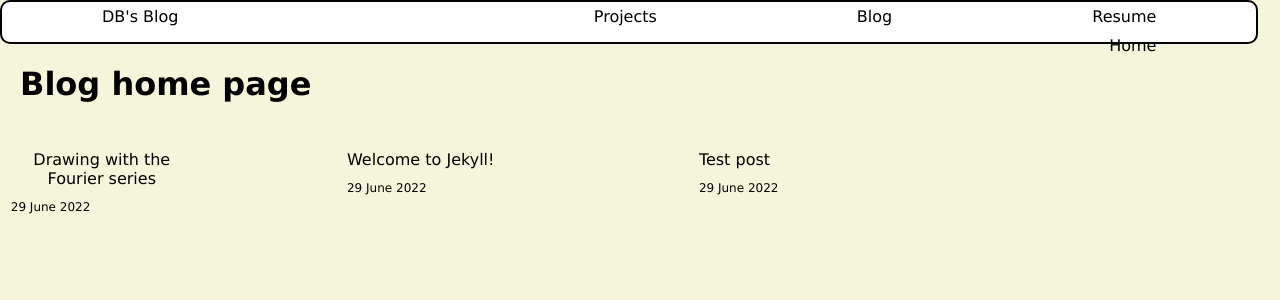
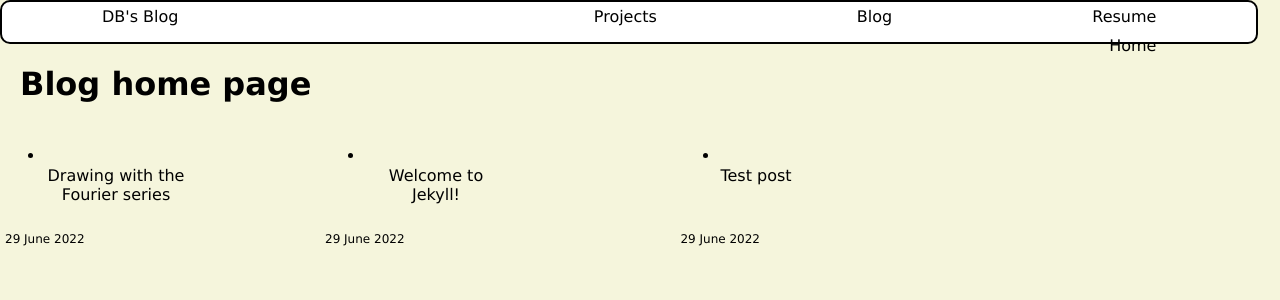
Before and after one commit to Dinhbaon/Dinhbaon.github.io, a Jekyll site: the page built from blog.markdown, in a window 1280 px wide and 900 px high. Shown: the top 300 px of the window. Built offline with Jekyll 4.4.1, drawn with Linux system fonts in a browser that asks for light colours.

Commit message:
added bullet points

```diff
--- a/_layouts/default.html
+++ b/_layouts/default.html
@@ -28,7 +28,11 @@
             <div class="blog-grid-item">
                 <a style="text-decoration: none; color: black; " href="{{ post.url }}">
                 <div class="captions">
+                    <ul>
+                    <li>
                    <div><a style="text-decoration: none; color: black;   " href="{{post.url}} ">{{ post.title }}</a></div>
+                   </li>
+                   </ul>
                     <br/>
                     <p style="font-size: 0.75em;"> {{ site.time | date_to_long_string }}</p>
                 </div>
--- a/style.css
+++ b/style.css
@@ -132,7 +132,7 @@ li a{
   .blog-grid-item {
     padding: 5px 5px;
     text-align: center;
-    transform: translate(3%,0);
+
   }
   .contact{
     background-color: wheat;
```
